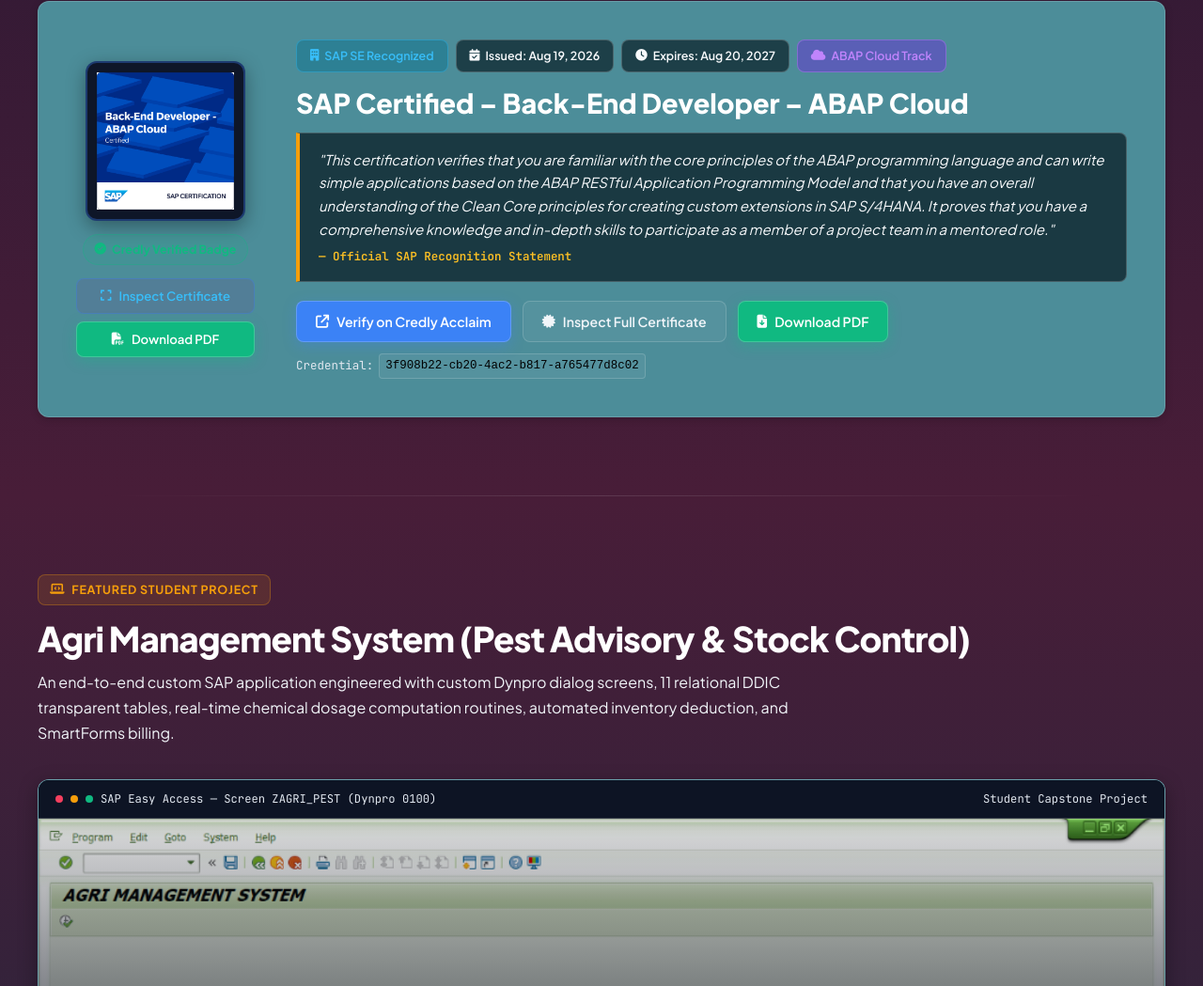
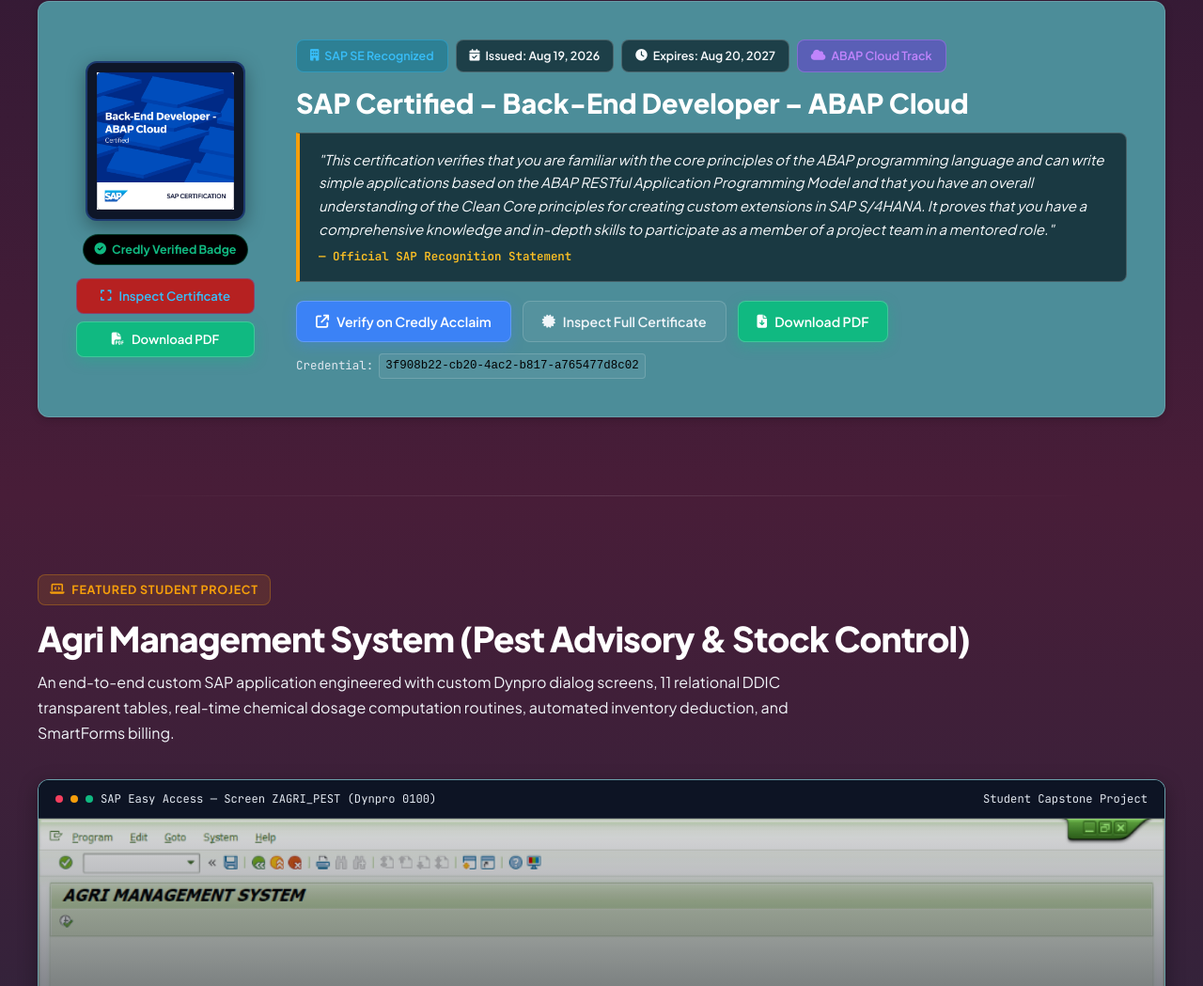
Before and after one commit to Lakshman286/Personal-SAP-Resume-Portfolio-, a plain HTML site: page index.html in a window 1280 px wide. Shown: the part 2945-3994 px from the top of the page at 94% size. Drawn offline with Linux system fonts and the light colour scheme.

Commit message:
Modify styles for verified badge and button
Updated the styling of the verified badge and button.

```diff
--- a/index.html
+++ b/index.html
@@ -345,11 +345,11 @@
               <div class="cert-badge-frame" id="certBadgeFrame" title="Official SAP Badge — Click to View Certificate" style="cursor: pointer;">
                 <img src="sap-certified-badge.png" onerror="this.onerror=null; this.src='sap-certificate.jpg';" alt="SAP Certified – Back-End Developer – ABAP Cloud" class="cert-badge-image" width="180" height="180" loading="eager">
               </div>
-              <div class="credly-verified-indicator">
+              <div class="credly-verified-indicator" style="background: black;">
                 <i class="fas fa-circle-check"></i> Credly Verified Badge
               </div>
               <div class="cert-visual-actions">
-                <button class="btn secondary view-cert-doc-btn" id="openCertModalBtn" type="button">
+                <button class="btn secondary view-cert-doc-btn" id="openCertModalBtn" type="button" style="background: rgb(182, 33, 33);">
                   <i class="fas fa-expand"></i> Inspect Certificate
                 </button>
                 <a class="btn highlight-pdf-btn" href="SAP_Certified_BackEnd_Developer_ABAP_Cloud.pdf" download="SAP_Certified_BackEnd_Developer_ABAP_Cloud.pdf" title="Download Official Certificate PDF">
```
